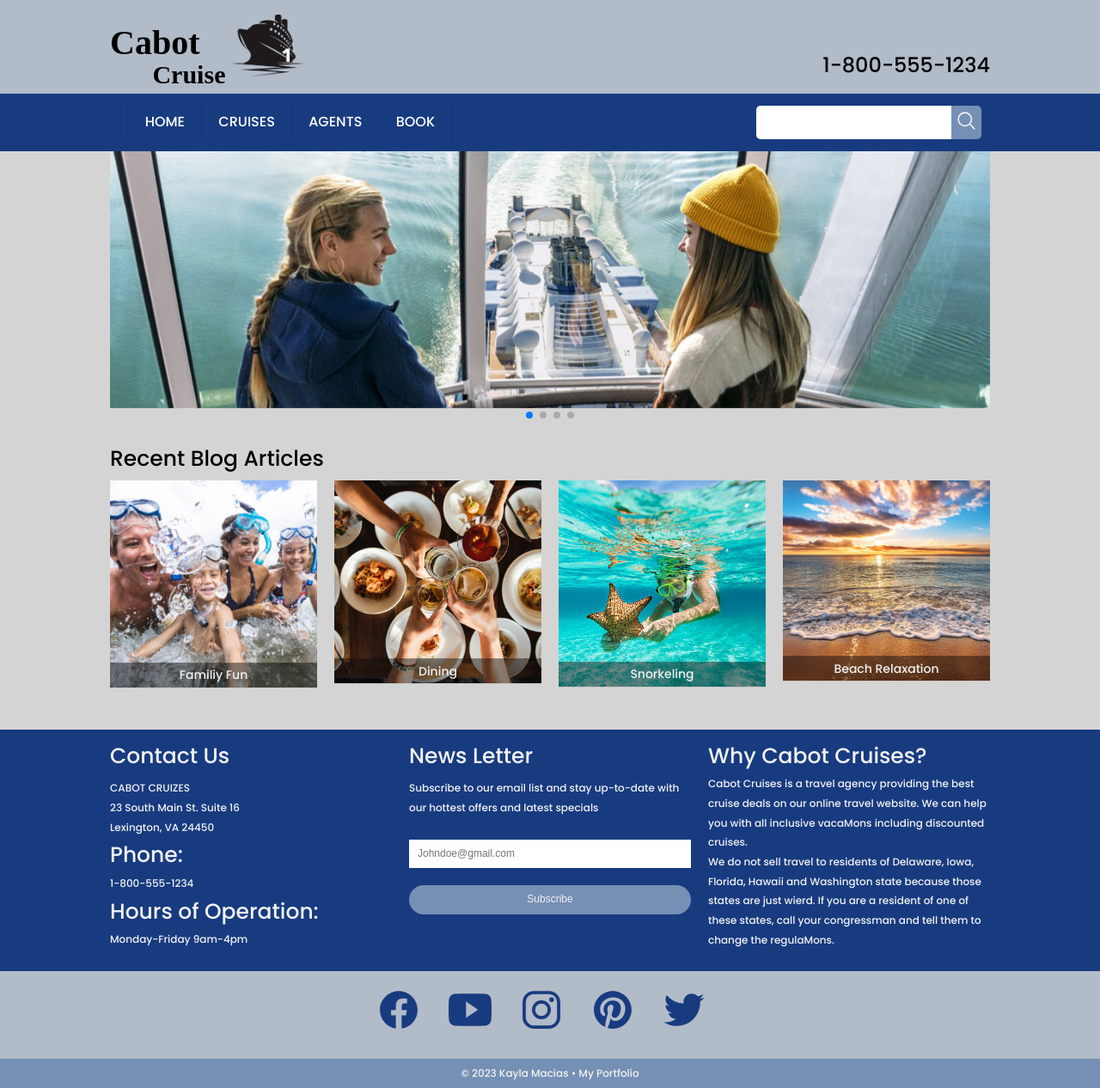
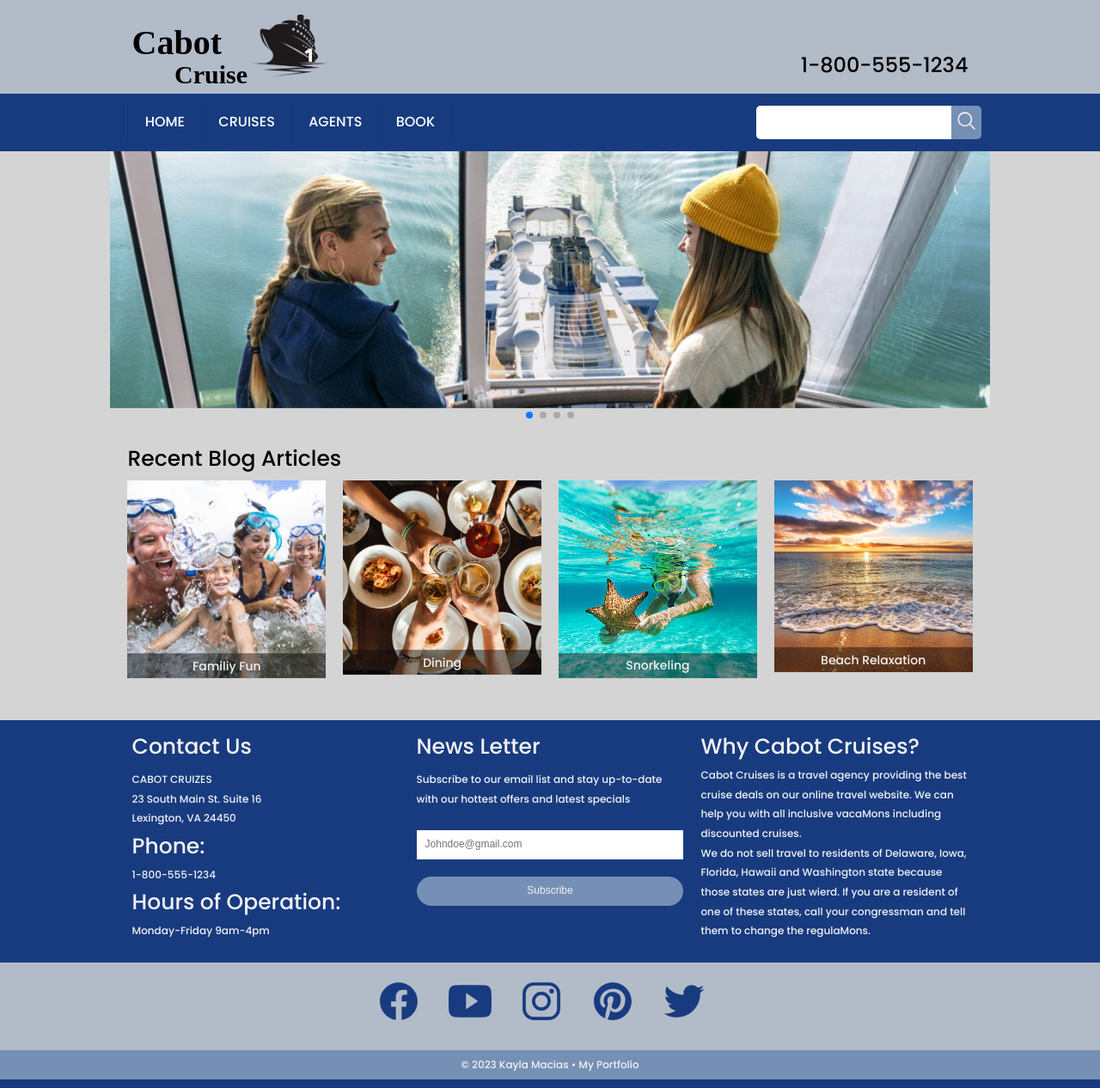
Before and after one commit to Kayla-amr/DGM3740, a PHP site: page / in a window 1280 px wide. Shown: the whole page at 86% size. Run offline with PHP 8.4, Linux system fonts and the light colour scheme.

Commit message:
fix padding

```diff
--- a/css/styles.css
+++ b/css/styles.css
@@ -505,7 +505,7 @@ body {
 /*--- HEADER ---*/
 header {
   display: grid;
-  padding: 0; }
+  padding: 0 2%; }
   header .companyNL {
     display: grid;
     grid-template-columns: repeat(8, 1fr);
@@ -592,7 +592,7 @@ nav {
 
 /*--- BLOG ARTICLES ---*/
 .blogArticles {
-  padding: 20px 0; }
+  padding: 20px 2%; }
   .blogArticles .articles {
     display: grid;
     column-gap: 5px;
@@ -624,7 +624,7 @@ nav {
   line-height: .6cm;
   column-gap: 20px;
   color: #f2f2f2;
-  padding: 20px 0; }
+  padding: 20px 2%; }
   .directoryInfo .contact div {
     padding: 5px 0; }
   .directoryInfo .newsLetter {
```
Also changed, not shown: 1 other file.
